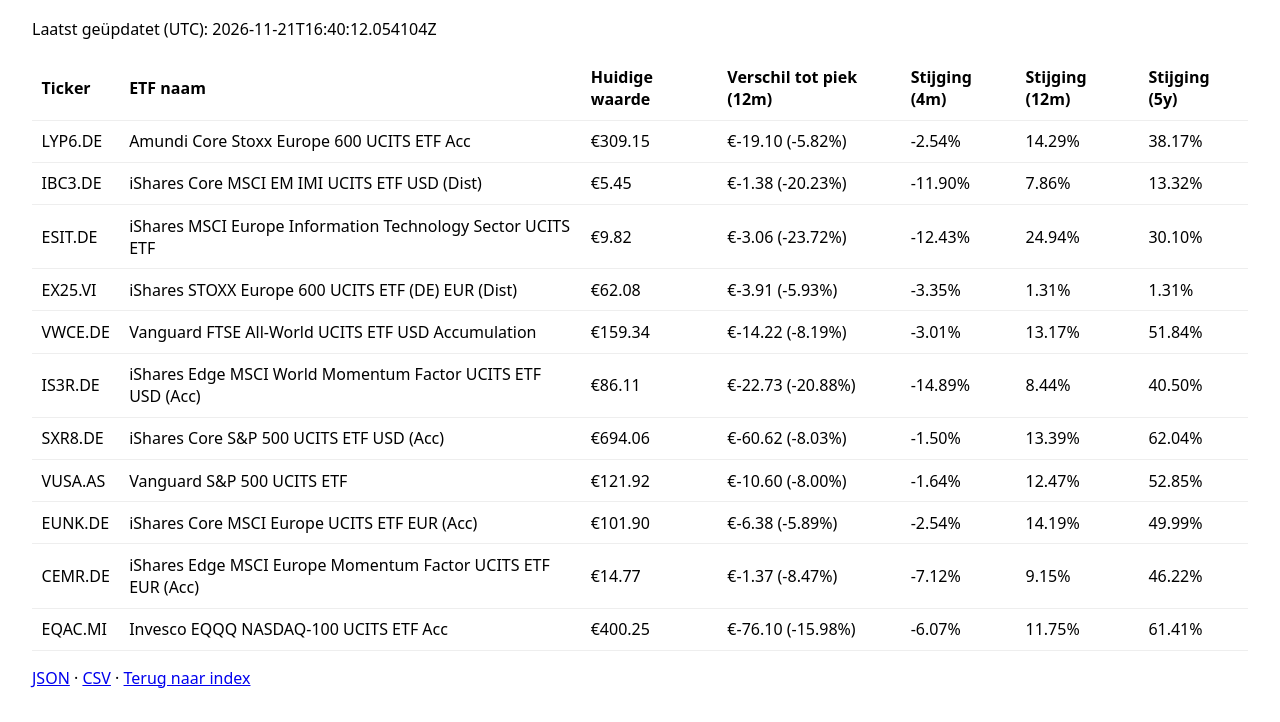
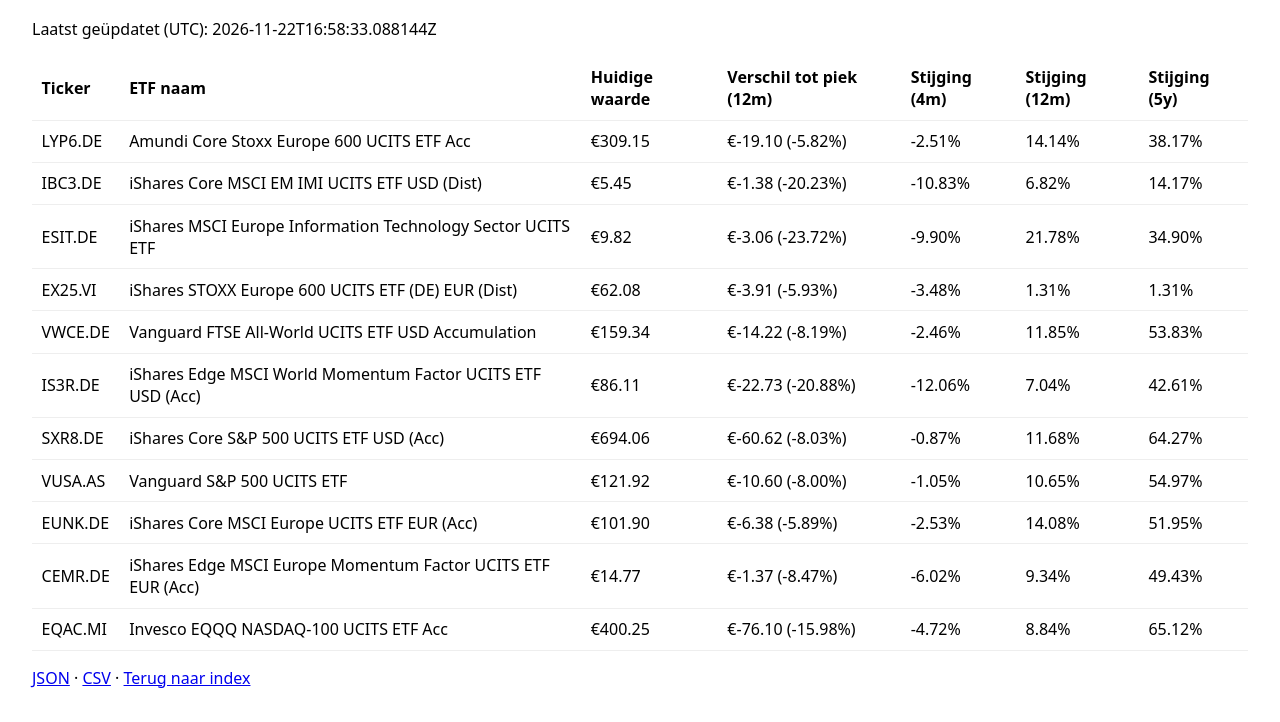
Before and after one commit to koen-vdaa/dagelijkse_export_site, a plain HTML site: page docs/etf_overzicht.html in a window 1280 px wide. Shown: the part 78-800 px from the top of the page. Drawn offline with Linux system fonts and the light colour scheme.

Commit message:
Update docs 2026-11-22T16:58:33Z

```diff
--- a/docs/etf_overzicht.html
+++ b/docs/etf_overzicht.html
@@ -8,7 +8,7 @@ th,td{padding:.6rem;border-bottom:1px solid #eee;text-align:left}
 thead th{position:sticky;top:0;background:#fff}
 </style>
 <h1>ETF Overzicht</h1>
-<p>Laatst geüpdatet (UTC): 2026-11-21T16:40:12.054104Z</p>
+<p>Laatst geüpdatet (UTC): 2026-11-22T16:58:33.088144Z</p>
 <table class="dataframe">
   <thead>
     <tr style="text-align: right;">
@@ -27,8 +27,8 @@ thead th{position:sticky;top:0;background:#fff}
       <td>Amundi Core Stoxx Europe 600 UCITS ETF Acc</td>
       <td>€309.15</td>
       <td>€-19.10 (-5.82%)</td>
-      <td>-2.54%</td>
-      <td>14.29%</td>
+      <td>-2.51%</td>
+      <td>14.14%</td>
       <td>38.17%</td>
     </tr>
     <tr>
@@ -36,25 +36,25 @@ thead th{position:sticky;top:0;background:#fff}
       <td>iShares Core MSCI EM IMI UCITS ETF USD (Dist)</td>
       <td>€5.45</td>
       <td>€-1.38 (-20.23%)</td>
-      <td>-11.90%</td>
-      <td>7.86%</td>
-      <td>13.32%</td>
+      <td>-10.83%</td>
+      <td>6.82%</td>
+      <td>14.17%</td>
     </tr>
     <tr>
       <td>ESIT.DE</td>
       <td>iShares MSCI Europe Information Technology Sector UCITS ETF</td>
       <td>€9.82</td>
       <td>€-3.06 (-23.72%)</td>
-      <td>-12.43%</td>
-      <td>24.94%</td>
-      <td>30.10%</td>
+      <td>-9.90%</td>
+      <td>21.78%</td>
+      <td>34.90%</td>
     </tr>
     <tr>
       <td>EX25.VI</td>
       <td>iShares STOXX Europe 600 UCITS ETF (DE) EUR (Dist)</td>
       <td>€62.08</td>
       <td>€-3.91 (-5.93%)</td>
-      <td>-3.35%</td>
+      <td>-3.48%</td>
       <td>1.31%</td>
       <td>1.31%</td>
     </tr>
@@ -63,63 +63,63 @@ thead th{position:sticky;top:0;background:#fff}
       <td>Vanguard FTSE All-World UCITS ETF USD Accumulation</td>
       <td>€159.34</td>
       <td>€-14.22 (-8.19%)</td>
-      <td>-3.01%</td>
-      <td>13.17%</td>
-      <td>51.84%</td>
+      <td>-2.46%</td>
+      <td>11.85%</td>
+      <td>53.83%</td>
     </tr>
     <tr>
       <td>IS3R.DE</td>
       <td>iShares Edge MSCI World Momentum Factor UCITS ETF USD (Acc)</td>
       <td>€86.11</td>
       <td>€-22.73 (-20.88%)</td>
-      <td>-14.89%</td>
-      <td>8.44%</td>
-      <td>40.50%</td>
+      <td>-12.06%</td>
+      <td>7.04%</td>
+      <td>42.61%</td>
     </tr>
     <tr>
       <td>SXR8.DE</td>
       <td>iShares Core S&amp;P 500 UCITS ETF USD (Acc)</td>
       <td>€694.06</td>
       <td>€-60.62 (-8.03%)</td>
-      <td>-1.50%</td>
-      <td>13.39%</td>
-      <td>62.04%</td>
+      <td>-0.87%</td>
+      <td>11.68%</td>
+      <td>64.27%</td>
     </tr>
     <tr>
       <td>VUSA.AS</td>
       <td>Vanguard S&amp;P 500 UCITS ETF</td>
       <td>€121.92</td>
       <td>€-10.60 (-8.00%)</td>
-      <td>-1.64%</td>
-      <td>12.47%</td>
-      <td>52.85%</td>
+      <td>-1.05%</td>
+      <td>10.65%</td>
+      <td>54.97%</td>
     </tr>
     <tr>
       <td>EUNK.DE</td>
       <td>iShares Core MSCI Europe UCITS ETF EUR (Acc)</td>
       <td>€101.90</td>
       <td>€-6.38 (-5.89%)</td>
-      <td>-2.54%</td>
-      <td>14.19%</td>
-      <td>49.99%</td>
+      <td>-2.53%</td>
+      <td>14.08%</td>
+      <td>51.95%</td>
     </tr>
     <tr>
       <td>CEMR.DE</td>
       <td>iShares Edge MSCI Europe Momentum Factor UCITS ETF EUR (Acc)</td>
       <td>€14.77</td>
       <td>€-1.37 (-8.47%)</td>
-      <td>-7.12%</td>
-      <td>9.15%</td>
-      <td>46.22%</td>
+      <td>-6.02%</td>
+      <td>9.34%</td>
+      <td>49.43%</td>
     </tr>
     <tr>
       <td>EQAC.MI</td>
       <td>Invesco EQQQ NASDAQ-100 UCITS ETF Acc</td>
       <td>€400.25</td>
       <td>€-76.10 (-15.98%)</td>
-      <td>-6.07%</td>
-      <td>11.75%</td>
-      <td>61.41%</td>
+      <td>-4.72%</td>
+      <td>8.84%</td>
+      <td>65.12%</td>
     </tr>
   </tbody>
 </table>
--- a/docs/last_run.json
+++ b/docs/last_run.json
@@ -1,3 +1,3 @@
 {
-  "utc": "2026-11-21T16:40:12.054366Z"
+  "utc": "2026-11-22T16:58:33.088378Z"
 }
```
Also changed, not shown: docs/etf_overzicht.csv (+11 -11 lines), docs/etf_overzicht.json (+30 -30 lines).
